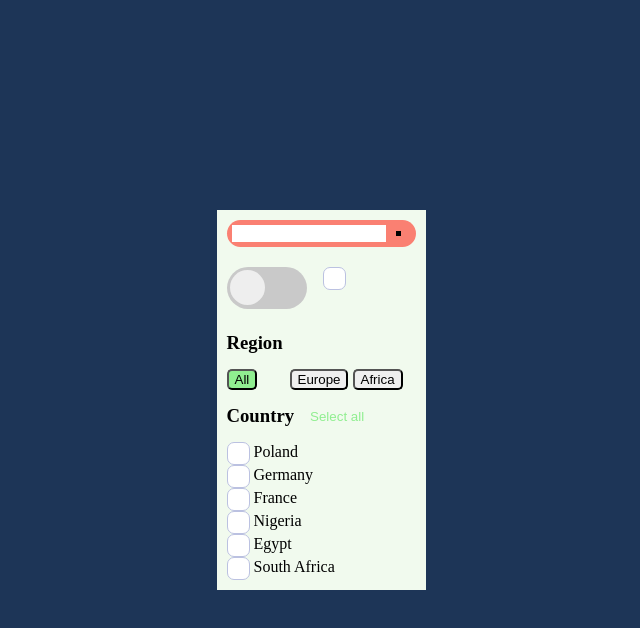
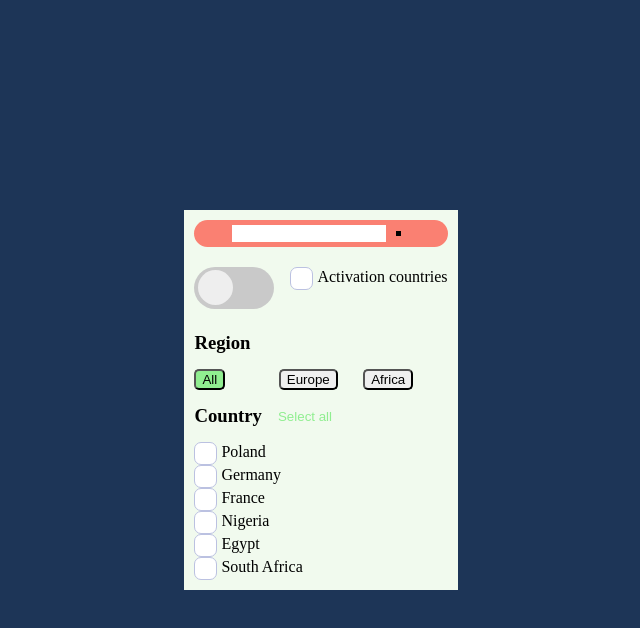
Before and after one commit to krzysztofpodmokly/advanced-input-with-pills, a React (Vite) app: page / in a window 1280 px wide. Both pictures are taken after a click on the element 717 px from the left and 400 px from the top of the page. Shown: the top 628 px of the page, without its empty margins (319-959 px from the left). Built offline with nearby package versions, Linux system fonts and the light colour scheme.

Commit message:
Fix checkbox

```diff
--- a/src/components/checkbox/Checkbox.tsx
+++ b/src/components/checkbox/Checkbox.tsx
@@ -6,7 +6,7 @@ const Checkbox = (props: any) => {
       <input
         className={styles.checkbox}
         type="checkbox"
-        checked={props.isChecked}
+        checked={props.checked}
         onChange={props.onChange}
         id={props.label}
         value={props.value}
--- a/src/components/input/AdvancedInput.tsx
+++ b/src/components/input/AdvancedInput.tsx
@@ -257,9 +257,17 @@ const AdvancedInput = () => {
     });
   };
 
-  const handleSwitch = () => {
-    console.log("switch");
+  const [isCountriesToggled, setIsCountriesToggled] = useState<boolean>(false);
+
+  const handleCountriesToggle = (
+    event: React.ChangeEvent<HTMLInputElement>
+  ) => {
+    console.log(event.target.name);
+
+    setIsCountriesToggled(!isCountriesToggled);
   };
+
+  // console.log(isCountriesToggled);
 
   return (
     <form className={styles.form} onSubmit={handleSubmit}>
@@ -299,7 +307,19 @@ const AdvancedInput = () => {
       </button>
       {isOpen && (
         <div className={styles.dropdown}>
-          <Switch />
+          <div className={styles.switchWrapper}>
+            <Switch
+              checked={isCountriesToggled}
+              onChange={handleCountriesToggle}
+              label="countries-toggle"
+            />
+            <Checkbox
+              label="countries-toggle"
+              checked={isCountriesToggled}
+              onChange={handleCountriesToggle}
+              value={"Activation countries"}
+            />
+          </div>
 
           <div className={styles.textWrapper}>
             <h3>Region</h3>
@@ -349,20 +369,6 @@ const AdvancedInput = () => {
             {filteredCountries.map((country: ICountry) => {
               return (
                 <div key={country.code}>
-                  {/* <input
-                    id={country.code}
-                    type="checkbox"
-                    checked={
-                      checkedCountries.includes(country.name) &&
-                      countryPills.includes(country.name)
-                    }
-                    onChange={(event: React.ChangeEvent<HTMLInputElement>) =>
-                      handleCountryCheckbox(event, country)
-                    }
-                    value={country.name}
-                  />
-                  <label htmlFor={country.code}>{country.name}</label> */}
-
                   <Checkbox
                     label={country.code}
                     checked={
--- a/src/components/input/input.module.scss
+++ b/src/components/input/input.module.scss
@@ -67,6 +67,12 @@
   .dropdown {
     padding: 10px;
 
+    .switchWrapper {
+      height: 50px;
+      width: 100%;
+      display: flex;
+    }
+
     .textWrapper {
       display: flex;
       align-items: center;
--- a/src/components/switch/Switch.tsx
+++ b/src/components/switch/Switch.tsx
@@ -1,54 +1,29 @@
-import { useState } from "react";
 import cn from "classnames";
 
 import styles from "./switch.module.scss";
-import Checkbox from "../checkbox/Checkbox";
 
-const Switch = () => {
-  const [isChecked, setIsChecked] = useState<boolean>(false);
-
-  const handleSwitch = () => {
-    setIsChecked(!isChecked);
-  };
-
+const Switch = (props: any) => {
   return (
-    <div className={styles.switchWrapper}>
     <div className={styles.toggleSwitch}>
       <div
         className={cn(styles.switch, {
-            [styles.on]: isChecked,
-            [styles.off]: !isChecked,
+          [styles.on]: props.checked,
+          [styles.off]: !props.checked,
         })}
       >
         <input
           type="checkbox"
-            checked={isChecked}
-            onChange={handleSwitch}
-            title="switch"
+          checked={props.checked}
+          onChange={props.onChange}
+          id={props.label}
         />
         <span
           className={cn({
-              [styles.on]: isChecked,
-              [styles.off]: !isChecked,
+            [styles.on]: props.checked,
+            [styles.off]: !props.checked,
           })}
         />
       </div>
-      </div>
-      <Checkbox isChecked={isChecked} handleSwitch={handleSwitch} />
-      {/* <div className={styles.toggleCountries}>
-        <input
-          className={styles.checkbox}
-          type="checkbox"
-          checked={isChecked}
-          onChange={handleSwitch}
-          id="toggle-countries"
-        />
-        <label htmlFor="toggle-countries">
-          {isChecked
-            ? "Select Activation countries"
-            : "Select restricted countries"}
-        </label>
-      </div> */}
     </div>
   );
 };
--- a/src/components/switch/switch.module.scss
+++ b/src/components/switch/switch.module.scss
@@ -1,8 +1,3 @@
-.switchWrapper {
-  height: 50px;
-  width: 100%;
-  display: flex;
-
 .toggleSwitch {
   position: relative;
   width: 6rem;
@@ -59,4 +54,3 @@
     }
   }
 }
-}
```
Lines whose indentation alone changed are shown as unchanged.
